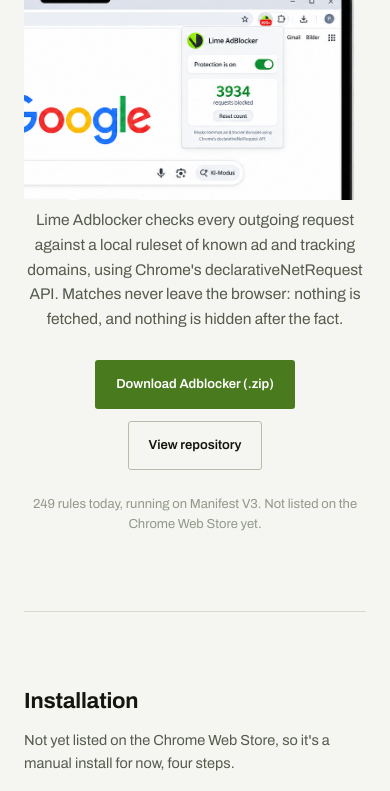
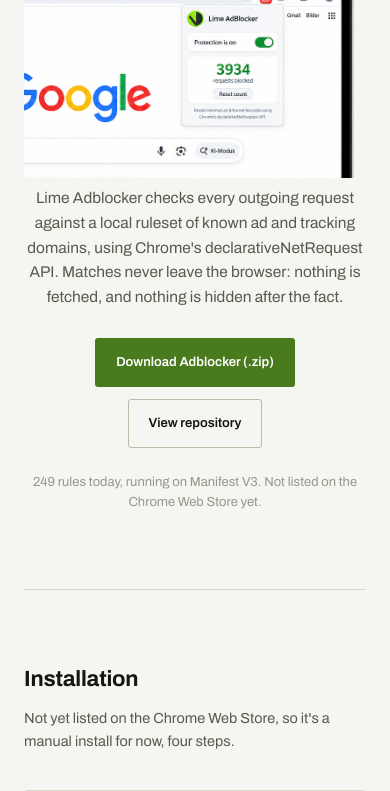
Before and after one commit to nmmhw4cbc7-commits/adblocker, a browser extension: page index.html in a window 390 px wide. Shown: the part 261-1052 px from the top of the page. Drawn offline with Linux system fonts and the light colour scheme.

Commit message:
Update index.html

```diff
--- a/index.html
+++ b/index.html
@@ -130,13 +130,13 @@
   .hero-mockup{
     display:flex;justify-content:center;align-items:center;
     width:100%;
-    margin:-22px 0 8px;
+    margin:clamp(-90px,-9vw,-50px) 0 8px;
     position:relative;
     z-index:1;
   }
   .hero-mockup img{
     width:100%;
-    max-width:620px;
+    max-width:680px;
     height:auto;
     object-fit:contain;
     display:block;
@@ -244,7 +244,7 @@
   footer .meta{color:var(--ink-faint);font-family:var(--font-mono);font-size:11.5px;}
 
   @media (max-width:640px){
-    .hero-mockup{margin-top:-14px;}
+    .hero-mockup{margin-top:-36px;}
   }
   @media (max-width:640px){
     nav.links a:not(.gh-btn){display:none;}
```
